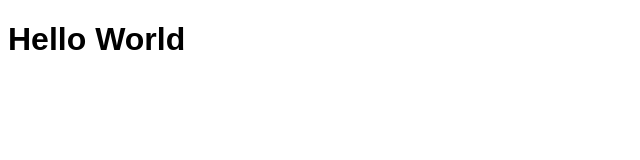
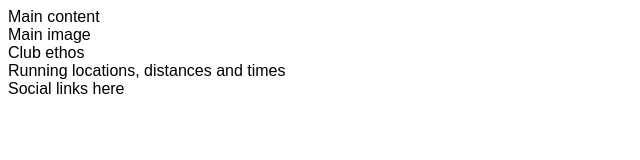
Before and after one commit to ssrenkema/love-running, a plain HTML site: page index.html in a window 1280 px wide. Shown: the whole page, without its empty margins (0-640 px from the left). Drawn offline with Linux system fonts and the light colour scheme.

Commit message:
Add core structure for home page

```diff
--- a/index.html
+++ b/index.html
@@ -10,6 +10,18 @@
         <title>Document</title>
     </head>
     <body>
-        <h1>Hello World</h1>
+        <header>Main content</header>
+        <section>
+                Main image
+        </section>
+        <section>
+                Club ethos
+        </section>
+        <section>
+                Running locations, distances and times
+        </section>
+        <footer>
+                Social links here
+        </footer>
     </body>
 </html>
```
